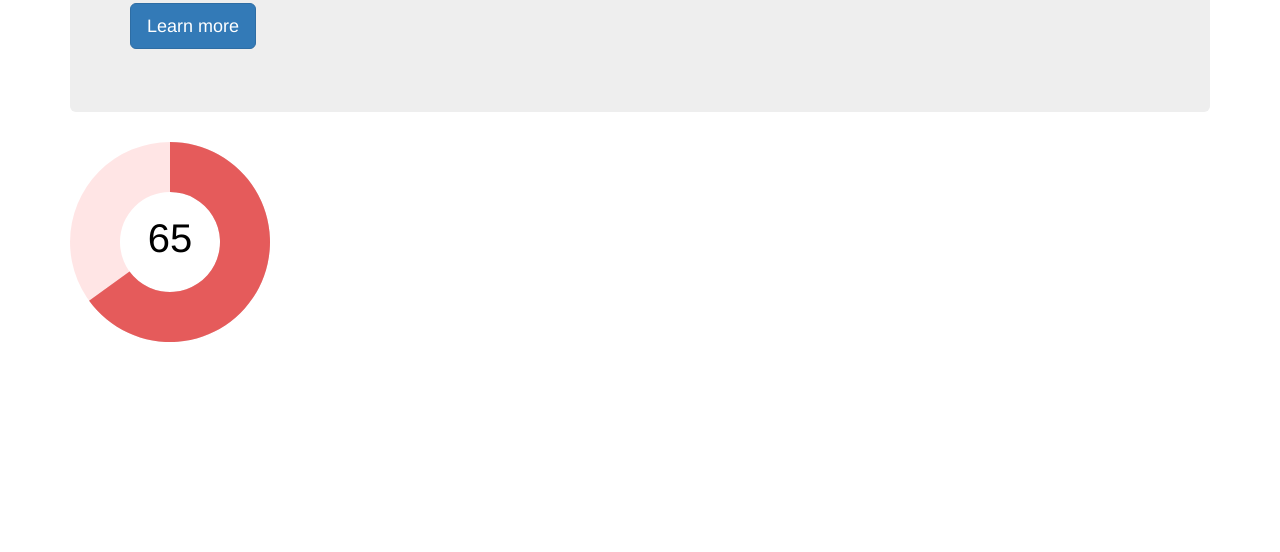
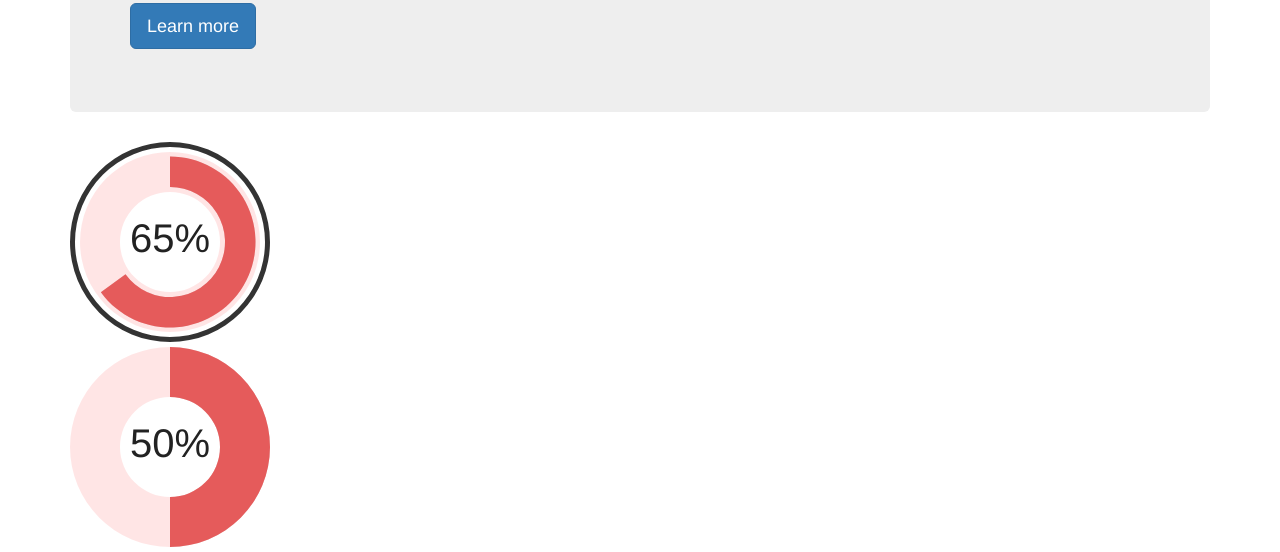
Before and after one commit to RadMie/ng-knob, a website: page demo/index.html in a window 1280 px wide. Shown: the part 260-812 px from the top of the page. Drawn offline with nearby package versions, Linux system fonts and the light colour scheme.

Commit message:
update demo

```diff
--- a/demo/demo.js
+++ b/demo/demo.js
@@ -1,10 +1,10 @@
 'use strict';
 
 angular.module('KnobDemoApp', ['ui.knob'])
-  .controller('knobCtrl', function ($scope) {
+  .controller('knobCtrl1', function ($scope) {
     $scope.value = 65;
     $scope.options = {
-      skin: 'simple',               //(default: "simple")
+      skin: 'tron',               //(default: "simple")
       animate: {
         enabled: true,              //(default: true)
         duration: 1000,             //(default: 1000)
@@ -13,18 +13,31 @@ angular.module('KnobDemoApp', ['ui.knob'])
       size: 200,                    //(default: "200")
       startAngle: 0,                //(default: "0")
       endAngle: 360,                //(default: "360")
-      offsetAngle: 0,               //(default: "0")
+      unit: "%",                    //(default: "false")
+      displayInput: true,           //(default: "true")
       readOnly: false,              //(default: "false")
-      fgColor: '#543',              //(default: "#")
-      bgColor: '#345',              //(default: "#")
-      textColor: '#000',            //(default: "#")
-      thickness: 50,                //(default: "50")
-      displayInput: true,           //(default: "true")
-      unit: false,                  //(default: "false")
-      step: 1,                      //(default: "1")
-      min: 0,                       //(default: "0")
-      max: 100,                     //(default: "100")
-      lineCap: 'simple',            //(default: "simple")
-      displayPrevious: true,        //(default: "true")
+      trackWidth: 50,
+      barWidth: 40,
+      trackColor: "rgba(255,0,0,.1)",
+      barColor: "rgba(255,0,0,.5)",
+      prevBarColor: "rgba(0,0,0,.2)",
+      textColor: '#222',            //(default: "#")
+      barCap: 0,
+
+      //offsetAngle: 0,               //(default: "0")
+      //step: 1,                      //(default: "1")
+      //min: 0,                       //(default: "0")
+      //max: 100,                     //(default: "100")
+      //displayPrevious: true,        //(default: "true")
+      //scaleColor
+      //scaleLength
+    };
+  })
+  .controller('knobCtrl2', function ($scope) {
+    $scope.value = 50;
+    $scope.options = {
+      skin: "simple",
+      trackWidth: 50,
+      barWidth: 50
     };
   });
--- a/demo/index.html
+++ b/demo/index.html
@@ -27,11 +27,14 @@
     <div class="container">
       <div class="jumbotron">
         <h1>ng-knob</h1>
-        <p>Angular.js Knob directive</p>
+        <p>Angular.js directive to Knob component powered by d3.js</p>
         <p><a class="btn btn-primary btn-lg">Learn more</a></p>
       </div>
 
-      <div ng-controller="knobCtrl">
+      <div ng-controller="knobCtrl1">
+        <ui-knob value="value" options="options"></ui-knob>
+      </div>
+      <div ng-controller="knobCtrl2">
         <ui-knob value="value" options="options"></ui-knob>
       </div>
 
```
